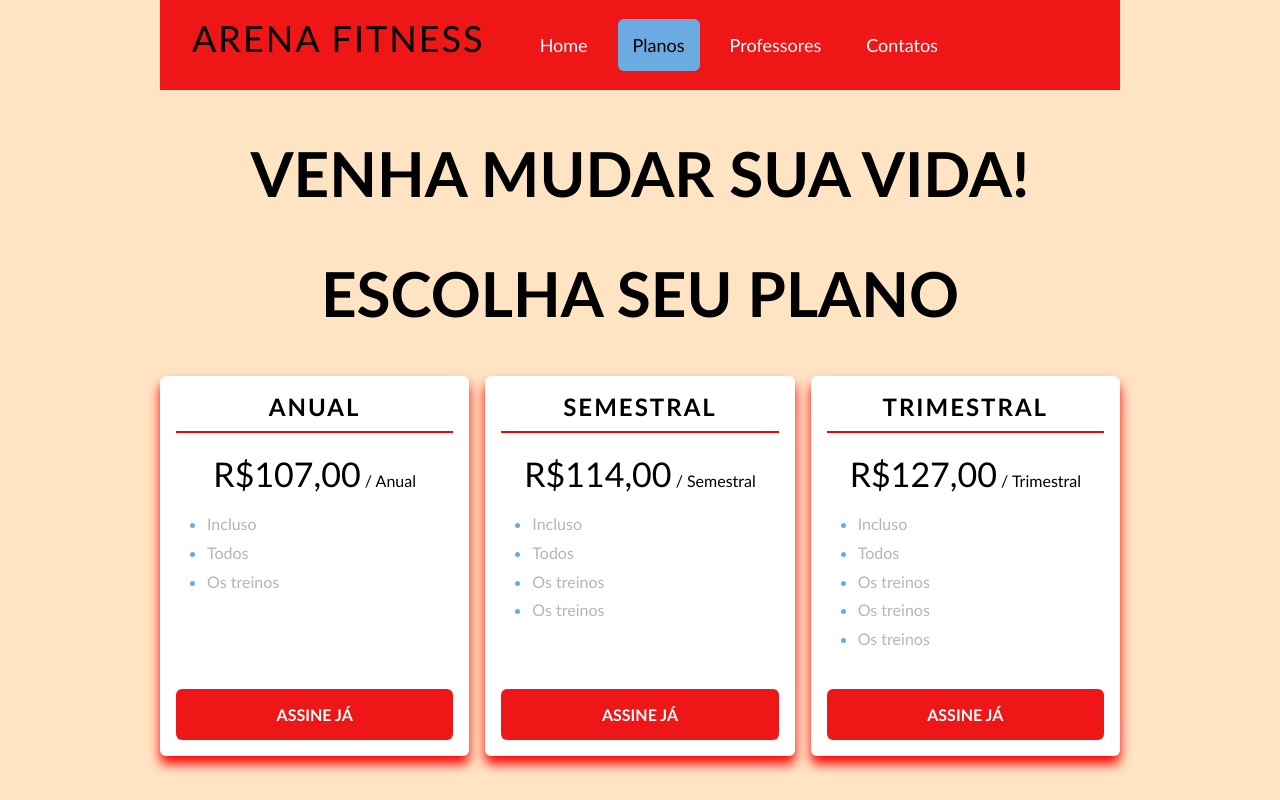
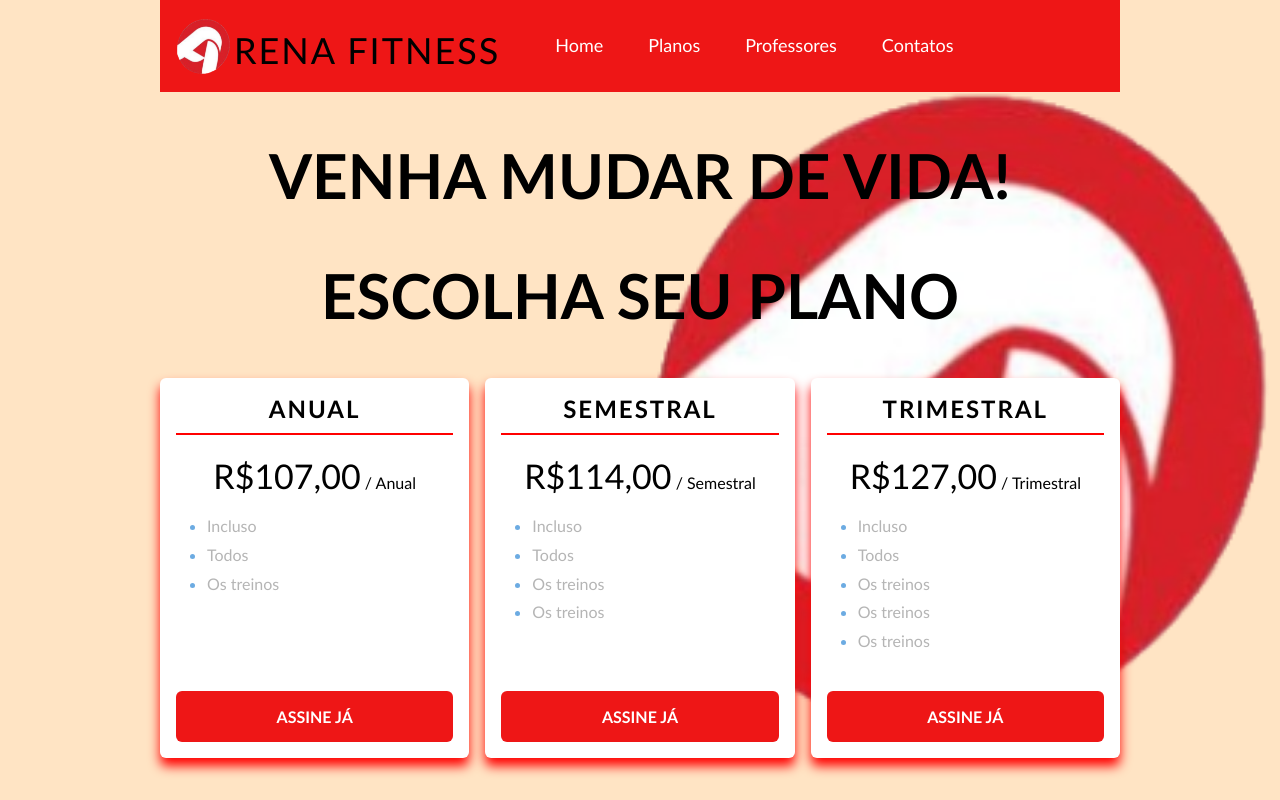
Before and after one commit to Nicolasg06/Curso-udemy, a plain HTML site: page Aulas/Projeto_price_cards/index.html in a window 1280 px wide. Drawn offline with Linux system fonts and the light colour scheme.

Commit message:
Atualização

```diff
--- a/Aulas/Projeto_price_cards/estilo.css
+++ b/Aulas/Projeto_price_cards/estilo.css
@@ -4,12 +4,20 @@ body{
     max-width: 960px;
     margin: 0 auto;
     font-family: 'Gill Sans', 'Gill Sans MT', Calibri, 'Trebuchet MS', sans-serif;
+    background-image: url(imagens/arena.png);
+    background-position: right bottom;
+    background-repeat: no-repeat;
+    background-size: 50%;
+
 }
 .main-title{
     font-size: 62px;
     text-transform: uppercase;
     text-align: center;
     margin: 46px 0;
+}
+.nomecabeçalho{
+    margin-top: 100px;
 }
 .logo{
     align-items: center;
@@ -27,6 +35,8 @@ header{
     text-transform: uppercase;
     margin-left: 16px;
     letter-spacing: 2px;
+    margin-top: 12px;
+    margin-left: 3px;
 }
 .header__nav ul{
     display: flex;
@@ -45,15 +55,15 @@ header{
 
 .header__nav a:hover{
     text-decoration: underline;
-    background-color:#6cabe2 ;
+    background-color:#6e7570 ;
 }
 
-a.header__nav--active{
+/* a.header__nav--active{
     background-color: #6cabe2;
   color: black;
   pointer-events: none;
   cursor: default;
-}
+} */
 .pricing{
     display: flex;
     gap: 16px;
--- a/Aulas/Projeto_price_cards/index.html
+++ b/Aulas/Projeto_price_cards/index.html
@@ -8,7 +8,8 @@
 </head>
 <body>
     <header class="header">
-        <div class="header__logo">Arena Fitness </div>
+        <img src="imagens/arena.png" alt="logo da academia" width="55px">
+        <div class="header__logo">rena Fitness </div>
         <nav class="header__nav">
             <ul>
                 <li><a href="#">Home</a></li>
@@ -19,7 +20,7 @@
 
         </nav>
     </header>
-    <h1 class="main-title">Venha mudar sua vida!</h1>
+    <h1 class="main-title">Venha mudar de vida!</h1>
     <h2 class="main-title">Escolha seu plano</h2>
 
     <section class="pricing">
```
